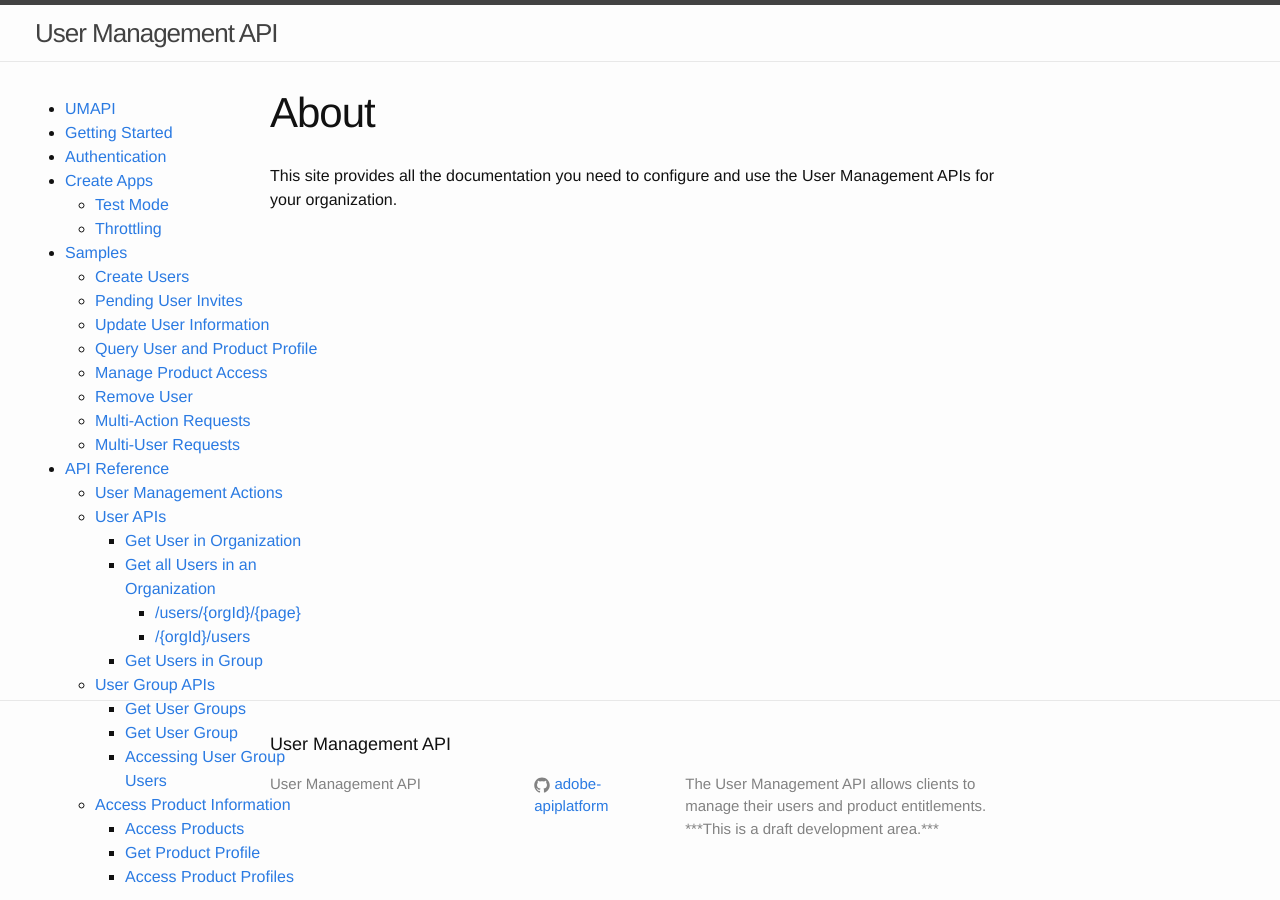
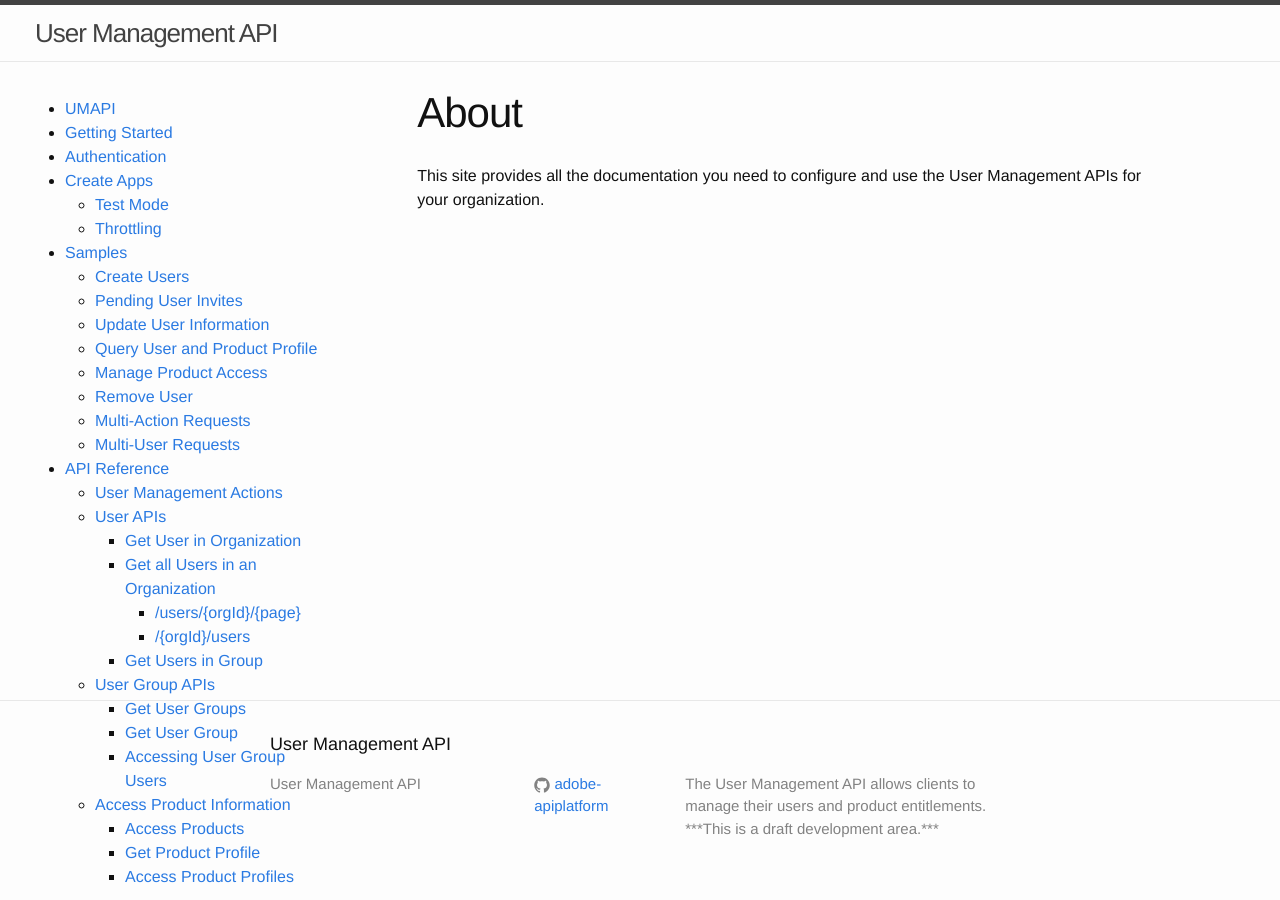
Before and after one commit to adobe-apiplatform/umapi-documentation, a Jekyll site: the page built from docs/en/about.md, in a window 1280 px wide. Built offline with Jekyll 4.4.1, drawn with Linux system fonts in a browser that asks for light colours.

Commit message:
Update default.html

```diff
--- a/docs/_layouts/default.html
+++ b/docs/_layouts/default.html
@@ -47,6 +47,10 @@
              {% endfor %}
             </ul>
           </div>
+          <div style="float: left; max-width: 23%;">
+            <!-- This div convinces the browser to give better width management behavior when the nav area has position fixed -->
+            <p> &nbsp; &nbsp; &nbsp; &nbsp; &nbsp; &nbsp; &nbsp; &nbsp; &nbsp; &nbsp; &nbsp; &nbsp; &nbsp; &nbsp; &nbsp; &nbsp; &nbsp; &nbsp; &nbsp; &nbsp; &nbsp; &nbsp; &nbsp; &nbsp; &nbsp; &nbsp; &nbsp; &nbsp; &nbsp; &nbsp; &nbsp; &nbsp; &nbsp; &nbsp; &nbsp; &nbsp; &nbsp; &nbsp; &nbsp;</p>
+          </div>
           <div class="wrapper">
             {{ content }}
           </div>
```
